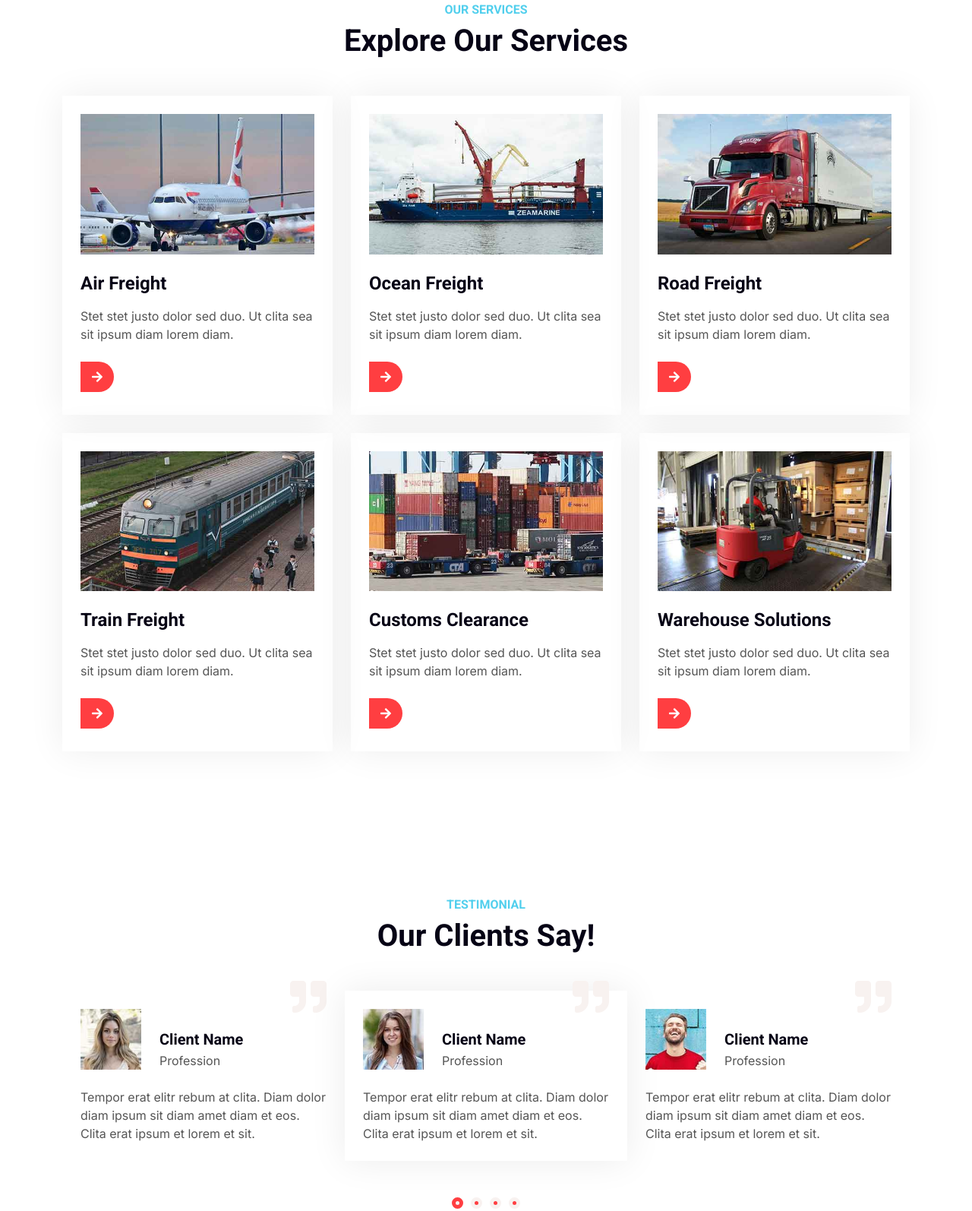
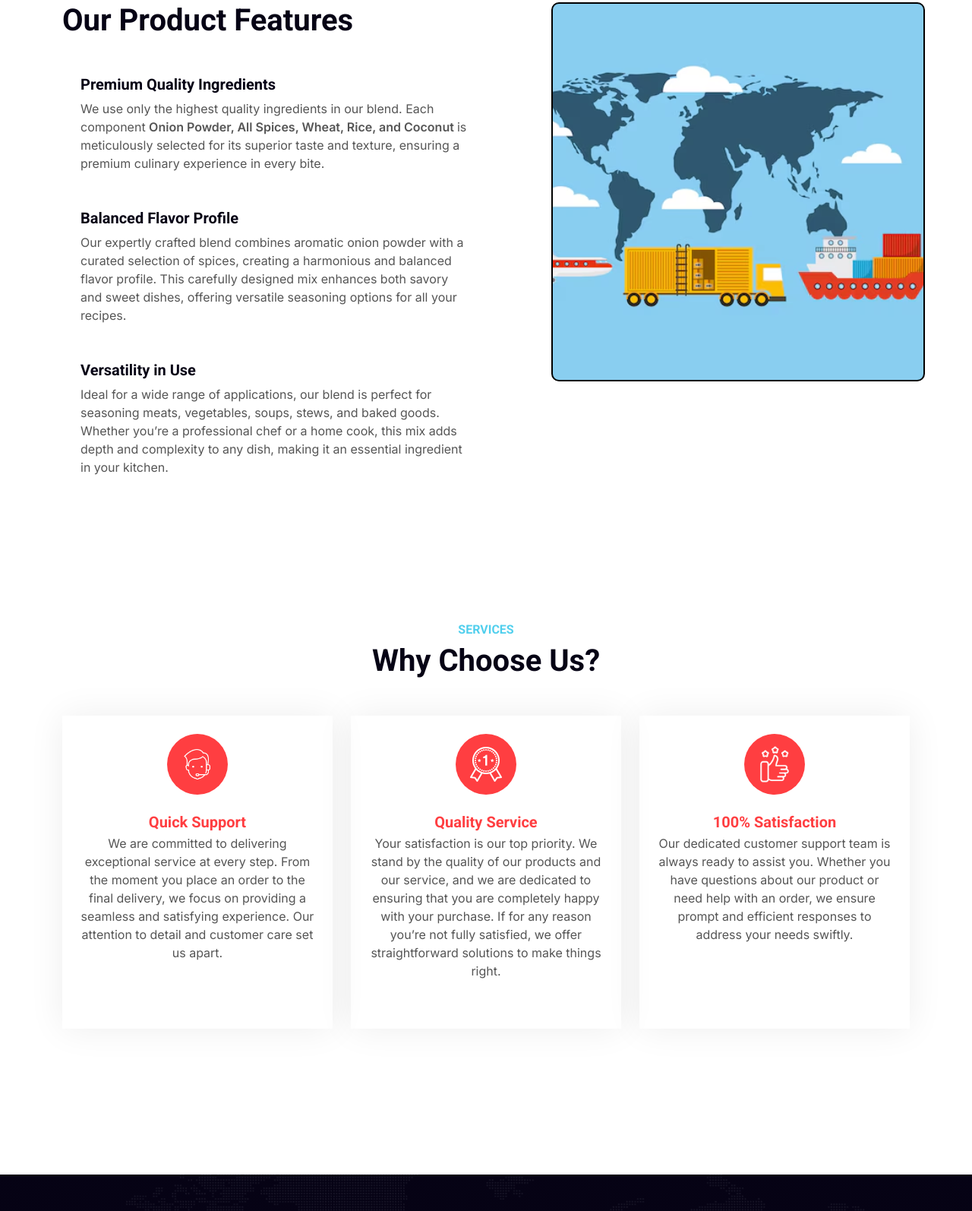
Before and after one commit to ritika-abc/rutu, a plain HTML site: page service.html in a window 1280 px wide. Shown: the part 594-2188 px from the top of the page at 76% size. Drawn offline with nearby package versions, Linux system fonts and the light colour scheme.

Commit message:
Update service.html

```diff
--- a/service.html
+++ b/service.html
@@ -3,10 +3,10 @@
 
 <head>
     <meta charset="utf-8">
-    <title>Logistica - Shipping Company Website Template</title>
+    <title>Rutu Agri Foods & Exports</title>
     <meta content="width=device-width, initial-scale=1.0" name="viewport">
-    <meta content="" name="keywords">
-    <meta content="" name="description">
+    <meta content="Rutu Agri Foods & Exports" name="keywords">
+    <meta content="Rutu Agri Foods & Exports" name="description">
 
     <!-- Favicon -->
     <link href="img/favicon.ico" rel="icon">
@@ -43,18 +43,19 @@
 
     <!-- Navbar Start -->
     <nav class="navbar navbar-expand-lg bg-white navbar-light shadow border-top border-5 border-primary sticky-top p-0">
-        <a href="index.html" class="navbar-brand bg-primary d-flex align-items-center px-4 px-lg-5">
-            <h2 class="mb-2 text-white">Logistica</h2>
+        <a href="index.html" class="navbar-brand ">
+            <img src="image/logo.jpg" height="70px" width="180px" alt="">
         </a>
         <button type="button" class="navbar-toggler me-4" data-bs-toggle="collapse" data-bs-target="#navbarCollapse">
             <span class="navbar-toggler-icon"></span>
         </button>
         <div class="collapse navbar-collapse" id="navbarCollapse">
             <div class="navbar-nav ms-auto p-4 p-lg-0">
-                <a href="index.html" class="nav-item nav-link">Home</a>
+                <a href="index.html" class="nav-item nav-link  ">Home</a>
                 <a href="about.html" class="nav-item nav-link">About</a>
-                <a href="service.html" class="nav-item nav-link active">Services</a>
-                <div class="nav-item dropdown">
+                <a href="service.html" class="nav-item nav-link">Services</a>
+                <a href="product.html" class="nav-item nav-link">Products</a>
+                <!-- <div class="nav-item dropdown">
                     <a href="#" class="nav-link dropdown-toggle" data-bs-toggle="dropdown">Pages</a>
                     <div class="dropdown-menu fade-up m-0">
                         <a href="price.html" class="dropdown-item">Pricing Plan</a>
@@ -64,23 +65,23 @@
                         <a href="testimonial.html" class="dropdown-item">Testimonial</a>
                         <a href="404.html" class="dropdown-item">404 Page</a>
                     </div>
-                </div>
+                </div> -->
                 <a href="contact.html" class="nav-item nav-link">Contact</a>
             </div>
-            <h4 class="m-0 pe-lg-5 d-none d-lg-block"><i class="fa fa-headphones text-primary me-3"></i>+012 345 6789</h4>
+            <h4 class="m-0 pe-lg-5 d-none d-lg-block"><i class="fa fa-headphones text-primary me-3"></i>+91 8866993311
+            </h4>
         </div>
     </nav>
     <!-- Navbar End -->
 
 
     <!-- Page Header Start -->
-    <div class="container-fluid page-header py-5" style="margin-bottom: 6rem;">
+    <div class="container-fluid page-header py-5" style="background-image: linear-gradient(rgba(0, 0, 0, 0.432),rgba(0, 0, 0, 0.479)),url(image/services.jpg);margin-bottom: 6rem;background-position: bottom;">
         <div class="container py-5">
             <h1 class="display-3 text-white mb-3 animated slideInDown">Services</h1>
             <nav aria-label="breadcrumb animated slideInDown">
                 <ol class="breadcrumb">
                     <li class="breadcrumb-item"><a class="text-white" href="#">Home</a></li>
-                    <li class="breadcrumb-item"><a class="text-white" href="#">Pages</a></li>
                     <li class="breadcrumb-item text-white active" aria-current="page">Services</li>
                 </ol>
             </nav>
@@ -89,177 +90,156 @@
     <!-- Page Header End -->
 
 
-    <!-- Service Start -->
-    <div class="container-xxl py-5">
-        <div class="container py-5">
-            <div class="text-center wow fadeInUp" data-wow-delay="0.1s">
-                <h6 class="text-secondary text-uppercase">Our Services</h6>
-                <h1 class="mb-5">Explore Our Services</h1>
-            </div>
-            <div class="row g-4">
-                <div class="col-md-6 col-lg-4 wow fadeInUp" data-wow-delay="0.3s">
-                    <div class="service-item p-4">
-                        <div class="overflow-hidden mb-4">
-                            <img class="img-fluid" src="img/service-1.jpg" alt="">
+     <!-- Feature Start -->
+     <div class="container-fluid overflow-hidden py-5 px-lg-0">
+        <div class="container feature py-5 px-lg-0">
+            <div class="row g-5 mx-lg-0">
+                <div class="col-lg-6 feature-text wow fadeInUp" data-wow-delay="0.1s">
+                    <!-- <h6 class="text-secondary text-uppercase mb-3">Our Product Features</h6> -->
+                    <h1 class="mb-5">Our Product Features</h1>
+                    <div class="d-flex mb-5 wow fadeInUp" data-wow-delay="0.3s">
+
+                        <div class="ms-4">
+                            <h5> Premium Quality Ingredients</h5>
+                            <p class="mb-0">We use only the highest quality ingredients in our blend. Each component <b>
+                                    Onion Powder, All Spices, Wheat, Rice, and Coconut </b> is meticulously selected for
+                                its superior taste and texture, ensuring a premium culinary experience in every bite.
+                            </p>
                         </div>
-                        <h4 class="mb-3">Air Freight</h4>
-                        <p>Stet stet justo dolor sed duo. Ut clita sea sit ipsum diam lorem diam.</p>
-                        <a class="btn-slide mt-2" href=""><i class="fa fa-arrow-right"></i><span>Read More</span></a>
+                    </div>
+                    <div class="d-flex mb-5 wow fadeIn" data-wow-delay="0.5s">
+
+                        <div class="ms-4">
+                            <h5>Balanced Flavor Profile</h5>
+                            <p class="mb-0">Our expertly crafted blend combines aromatic onion powder with a curated
+                                selection of spices, creating a harmonious and balanced flavor profile. This carefully
+                                designed mix enhances both savory and sweet dishes, offering versatile seasoning options
+                                for all your recipes.</p>
+                        </div>
+                    </div>
+                    <div class="d-flex mb-0 wow fadeInUp" data-wow-delay="0.7s">
+
+                        <div class="ms-4">
+                            <h5>Versatility in Use</h5>
+                            <p class="mb-0">Ideal for a wide range of applications, our blend is perfect for seasoning
+                                meats, vegetables, soups, stews, and baked goods. Whether you’re a professional chef or
+                                a home cook, this mix adds depth and complexity to any dish, making it an essential
+                                ingredient in your kitchen.</p>
+                        </div>
                     </div>
                 </div>
-                <div class="col-md-6 col-lg-4 wow fadeInUp" data-wow-delay="0.5s">
-                    <div class="service-item p-4">
-                        <div class="overflow-hidden mb-4">
-                            <img class="img-fluid" src="img/service-2.jpg" alt="">
-                        </div>
-                        <h4 class="mb-3">Ocean Freight</h4>
-                        <p>Stet stet justo dolor sed duo. Ut clita sea sit ipsum diam lorem diam.</p>
-                        <a class="btn-slide mt-2" href=""><i class="fa fa-arrow-right"></i><span>Read More</span></a>
-                    </div>
-                </div>
-                <div class="col-md-6 col-lg-4 wow fadeInUp" data-wow-delay="0.7s">
-                    <div class="service-item p-4">
-                        <div class="overflow-hidden mb-4">
-                            <img class="img-fluid" src="img/service-3.jpg" alt="">
-                        </div>
-                        <h4 class="mb-3">Road Freight</h4>
-                        <p>Stet stet justo dolor sed duo. Ut clita sea sit ipsum diam lorem diam.</p>
-                        <a class="btn-slide mt-2" href=""><i class="fa fa-arrow-right"></i><span>Read More</span></a>
-                    </div>
-                </div>
-                <div class="col-md-6 col-lg-4 wow fadeInUp" data-wow-delay="0.3s">
-                    <div class="service-item p-4">
-                        <div class="overflow-hidden mb-4">
-                            <img class="img-fluid" src="img/service-4.jpg" alt="">
-                        </div>
-                        <h4 class="mb-3">Train Freight</h4>
-                        <p>Stet stet justo dolor sed duo. Ut clita sea sit ipsum diam lorem diam.</p>
-                        <a class="btn-slide mt-2" href=""><i class="fa fa-arrow-right"></i><span>Read More</span></a>
-                    </div>
-                </div>
-                <div class="col-md-6 col-lg-4 wow fadeInUp" data-wow-delay="0.5s">
-                    <div class="service-item p-4">
-                        <div class="overflow-hidden mb-4">
-                            <img class="img-fluid" src="img/service-5.jpg" alt="">
-                        </div>
-                        <h4 class="mb-3">Customs Clearance</h4>
-                        <p>Stet stet justo dolor sed duo. Ut clita sea sit ipsum diam lorem diam.</p>
-                        <a class="btn-slide mt-2" href=""><i class="fa fa-arrow-right"></i><span>Read More</span></a>
-                    </div>
-                </div>
-                <div class="col-md-6 col-lg-4 wow fadeInUp" data-wow-delay="0.7s">
-                    <div class="service-item p-4">
-                        <div class="overflow-hidden mb-4">
-                            <img class="img-fluid" src="img/service-6.jpg" alt="">
-                        </div>
-                        <h4 class="mb-3">Warehouse Solutions</h4>
-                        <p>Stet stet justo dolor sed duo. Ut clita sea sit ipsum diam lorem diam.</p>
-                        <a class="btn-slide mt-2" href=""><i class="fa fa-arrow-right"></i><span>Read More</span></a>
+                <div class="col-lg-6 pe-lg-0 wow fadeInRight" data-wow-delay="0.1s" style="min-height: 400px;">
+                    <div class="position-relative h-100">
+                        <div class="bg2"></div>
                     </div>
                 </div>
             </div>
         </div>
     </div>
-    <!-- Service End -->
+    <!-- Feature End -->
 
 
-    <!-- Testimonial Start -->
-    <div class="container-xxl py-5 wow fadeInUp" data-wow-delay="0.1s">
+    <!-- Pricing Start -->
+    <div class="container-xxl py-5">
         <div class="container py-5">
-            <div class="text-center">
-                <h6 class="text-secondary text-uppercase">Testimonial</h6>
-                <h1 class="mb-0">Our Clients Say!</h1>
+            <div class="text-center wow fadeInUp" data-wow-delay="0.1s">
+                <h6 class="text-secondary text-uppercase">Services</h6>
+                <h1 class="mb-5">Why Choose Us?</h1>
             </div>
-            <div class="owl-carousel testimonial-carousel wow fadeInUp" data-wow-delay="0.1s">
-                <div class="testimonial-item p-4 my-5">
-                    <i class="fa fa-quote-right fa-3x text-light position-absolute top-0 end-0 mt-n3 me-4"></i>
-                    <div class="d-flex align-items-end mb-4">
-                        <img class="img-fluid flex-shrink-0" src="img/testimonial-1.jpg" style="width: 80px; height: 80px;">
-                        <div class="ms-4">
-                            <h5 class="mb-1">Client Name</h5>
-                            <p class="m-0">Profession</p>
+            <div class="row g-4">
+                <div class="col-md-6 col-lg-4 wow fadeInUp" data-wow-delay="0.3s">
+                    <div class="price-item h-100 pt-3">
+                        <div class="box1 justify-content-center m-auto mt-2">
+                            <img src="image/1.jpg" height="50px" width="50px" alt="">
                         </div>
+                        <div class=" p-4 mb-4 text-center">
+                            <h5 class="text-primary mb-1">Quick Support</h5>
+                            <p>We are committed to delivering exceptional service at every step. From the moment you
+                                place an order to the final delivery, we focus on providing a seamless and satisfying
+                                experience. Our attention to detail and customer care set us apart.</p>
+                        </div>
+
                     </div>
-                    <p class="mb-0">Tempor erat elitr rebum at clita. Diam dolor diam ipsum sit diam amet diam et eos. Clita erat ipsum et lorem et sit.</p>
                 </div>
-                <div class="testimonial-item p-4 my-5">
-                    <i class="fa fa-quote-right fa-3x text-light position-absolute top-0 end-0 mt-n3 me-4"></i>
-                    <div class="d-flex align-items-end mb-4">
-                        <img class="img-fluid flex-shrink-0" src="img/testimonial-2.jpg" style="width: 80px; height: 80px;">
-                        <div class="ms-4">
-                            <h5 class="mb-1">Client Name</h5>
-                            <p class="m-0">Profession</p>
+                <div class="col-md-6 col-lg-4 wow fadeInUp" data-wow-delay="0.3s">
+                    <div class="price-item h-100 pt-3">
+                        <div class="box1 justify-content-center m-auto mt-2">
+                            <img src="image/2.jpg" height="50px" width="50px" alt="">
                         </div>
+                        <div class=" p-4 mb-4 text-center">
+                            <h5 class="text-primary mb-1">Quality Service</h5>
+                            <p>Your satisfaction is our top priority. We stand by the quality of our products and our
+                                service, and we are dedicated to ensuring that you are completely happy with your
+                                purchase. If for any reason you’re not fully satisfied, we offer straightforward
+                                solutions to make things right.</p>
+                        </div>
+
                     </div>
-                    <p class="mb-0">Tempor erat elitr rebum at clita. Diam dolor diam ipsum sit diam amet diam et eos. Clita erat ipsum et lorem et sit.</p>
                 </div>
-                <div class="testimonial-item p-4 my-5">
-                    <i class="fa fa-quote-right fa-3x text-light position-absolute top-0 end-0 mt-n3 me-4"></i>
-                    <div class="d-flex align-items-end mb-4">
-                        <img class="img-fluid flex-shrink-0" src="img/testimonial-3.jpg" style="width: 80px; height: 80px;">
-                        <div class="ms-4">
-                            <h5 class="mb-1">Client Name</h5>
-                            <p class="m-0">Profession</p>
+                <div class="col-md-6 col-lg-4 wow fadeInUp" data-wow-delay="0.3s">
+                    <div class="price-item h-100 pt-3">
+                        <div class="box1 justify-content-center m-auto mt-2">
+                            <img src="image/3.jpg" height="50px" width="50px" alt="">
                         </div>
+                        <div class=" p-4 mb-4 text-center">
+                            <h5 class="text-primary mb-1">100% Satisfaction</h5>
+                            <p>Our dedicated customer support team is always ready to assist you. Whether you have
+                                questions about our product or need help with an order, we ensure prompt and efficient
+                                responses to address your needs swiftly.</p>
+                        </div>
+
                     </div>
-                    <p class="mb-0">Tempor erat elitr rebum at clita. Diam dolor diam ipsum sit diam amet diam et eos. Clita erat ipsum et lorem et sit.</p>
-                </div>
-                <div class="testimonial-item p-4 my-5">
-                    <i class="fa fa-quote-right fa-3x text-light position-absolute top-0 end-0 mt-n3 me-4"></i>
-                    <div class="d-flex align-items-end mb-4">
-                        <img class="img-fluid flex-shrink-0" src="img/testimonial-4.jpg" style="width: 80px; height: 80px;">
-                        <div class="ms-4">
-                            <h5 class="mb-1">Client Name</h5>
-                            <p class="m-0">Profession</p>
-                        </div>
-                    </div>
-                    <p class="mb-0">Tempor erat elitr rebum at clita. Diam dolor diam ipsum sit diam amet diam et eos. Clita erat ipsum et lorem et sit.</p>
                 </div>
             </div>
         </div>
     </div>
-    <!-- Testimonial End -->
+    <!-- Pricing End -->
+
+
+
 
 
     <!-- Footer Start -->
-    <div class="container-fluid bg-dark text-light footer pt-5 wow fadeIn" data-wow-delay="0.1s" style="margin-top: 6rem;">
+    <div class="container-fluid bg-dark text-light footer pt-5 wow fadeIn" data-wow-delay="0.1s"
+        style="margin-top: 6rem;">
         <div class="container py-5">
             <div class="row g-5">
                 <div class="col-lg-3 col-md-6">
+                    <h4 class="text-light mb-4">About Us</h4>
+                    <p style="text-align: justify;">At Rutu Agri Foods & Exports we specialize in providing a diverse
+                        range of high-quality ingredients to meet your culinary needs. From savory onion powder to
+                        aromatic all spices, our selection ensures that you have the best ingredients at your disposal.
+                    </p>
+                </div>
+                <div class="col-lg-3 col-md-6">
                     <h4 class="text-light mb-4">Address</h4>
-                    <p class="mb-2"><i class="fa fa-map-marker-alt me-3"></i>123 Street, New York, USA</p>
-                    <p class="mb-2"><i class="fa fa-phone-alt me-3"></i>+012 345 67890</p>
-                    <p class="mb-2"><i class="fa fa-envelope me-3"></i>info@example.com</p>
+                    <p class="mb-2"><i class="fa fa-map-marker-alt me-3"></i>03 Shivam Complex, Station Road, Mahuva ,
+                        Gujrat , India</p>
+                    <p class="mb-2"><i class="fa fa-phone-alt me-3"></i>+91 8866993311</p>
+                    <p class="mb-2"><i class="fa fa-envelope me-3"></i>rutuagrifoods@gmail.com</p>
+
+                </div>
+
+                <div class="col-lg-3 col-md-6">
+                    <h4 class="text-light mb-4">Quick Links</h4>
+                    <a class="btn btn-link" href="">About Us</a>
+                    <a class="btn btn-link" href="">Products</a>
+                    <a class="btn btn-link" href="">Contact Us</a>
+                    <a class="btn btn-link" href="">Our Services</a>
+                </div>
+                <div class="col-lg-3 col-md-6">
+                    <h4 class="text-light mb-4">Follow Us</h4>
+
                     <div class="d-flex pt-2">
                         <a class="btn btn-outline-light btn-social" href=""><i class="fab fa-twitter"></i></a>
                         <a class="btn btn-outline-light btn-social" href=""><i class="fab fa-facebook-f"></i></a>
                         <a class="btn btn-outline-light btn-social" href=""><i class="fab fa-youtube"></i></a>
                         <a class="btn btn-outline-light btn-social" href=""><i class="fab fa-linkedin-in"></i></a>
                     </div>
-                </div>
-                <div class="col-lg-3 col-md-6">
-                    <h4 class="text-light mb-4">Services</h4>
-                    <a class="btn btn-link" href="">Air Freight</a>
-                    <a class="btn btn-link" href="">Sea Freight</a>
-                    <a class="btn btn-link" href="">Road Freight</a>
-                    <a class="btn btn-link" href="">Logistic Solutions</a>
-                    <a class="btn btn-link" href="">Industry solutions</a>
-                </div>
-                <div class="col-lg-3 col-md-6">
-                    <h4 class="text-light mb-4">Quick Links</h4>
-                    <a class="btn btn-link" href="">About Us</a>
-                    <a class="btn btn-link" href="">Contact Us</a>
-                    <a class="btn btn-link" href="">Our Services</a>
-                    <a class="btn btn-link" href="">Terms & Condition</a>
-                    <a class="btn btn-link" href="">Support</a>
-                </div>
-                <div class="col-lg-3 col-md-6">
-                    <h4 class="text-light mb-4">Newsletter</h4>
-                    <p>Dolor amet sit justo amet elitr clita ipsum elitr est.</p>
-                    <div class="position-relative mx-auto" style="max-width: 400px;">
-                        <input class="form-control border-0 w-100 py-3 ps-4 pe-5" type="text" placeholder="Your email">
-                        <button type="button" class="btn btn-primary py-2 position-absolute top-0 end-0 mt-2 me-2">SignUp</button>
-                    </div>
+                    <a href="https://web2export.com/">
+                        <img src="image/web2export.jpg" height="70px" width="200px" class="rounded mt-3" alt="">
+
+                    </a>
                 </div>
             </div>
         </div>
@@ -267,11 +247,11 @@
             <div class="copyright">
                 <div class="row">
                     <div class="col-md-6 text-center text-md-start mb-3 mb-md-0">
-                        &copy; <a class="border-bottom" href="#">Your Site Name</a>, All Right Reserved.
+                        &copy; <a class="border-bottom" href="#">Rutu Agri Foods & Exports</a>, All Right Reserved.
                     </div>
                     <div class="col-md-6 text-center text-md-end">
-                        <!--/*** This template is free as long as you keep the footer author’s credit link/attribution link/backlink. If you'd like to use the template without the footer author’s credit link/attribution link/backlink, you can purchase the Credit Removal License from "https://htmlcodex.com/credit-removal". Thank you for your support. ***/-->
-                        Designed By <a class="border-bottom" href="https://htmlcodex.com">HTML Codex</a>
+
+                        Designed By <a class="border-bottom" href="https://web2export.com/">web2export.com</a>
                     </div>
                 </div>
             </div>
```
